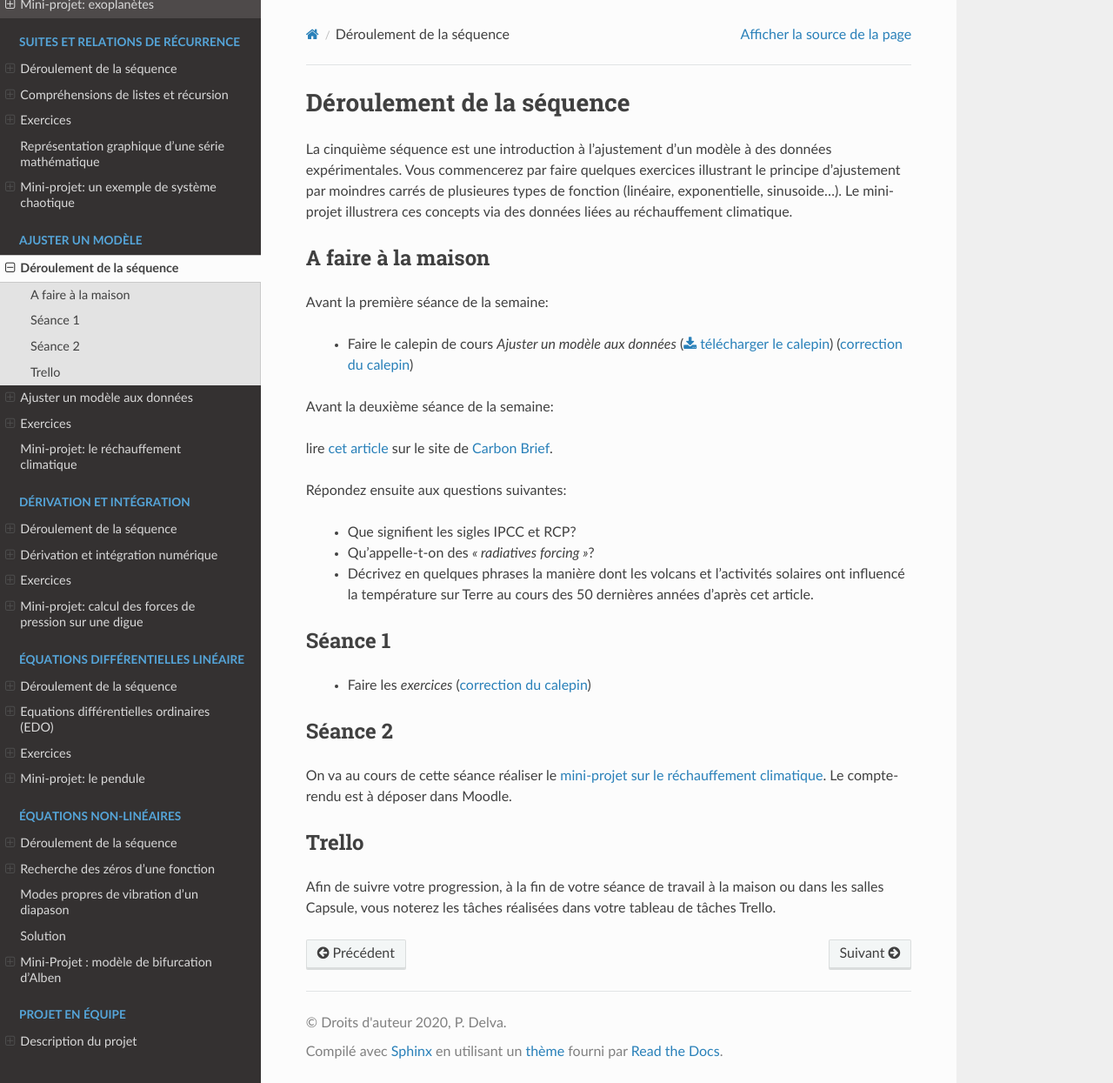
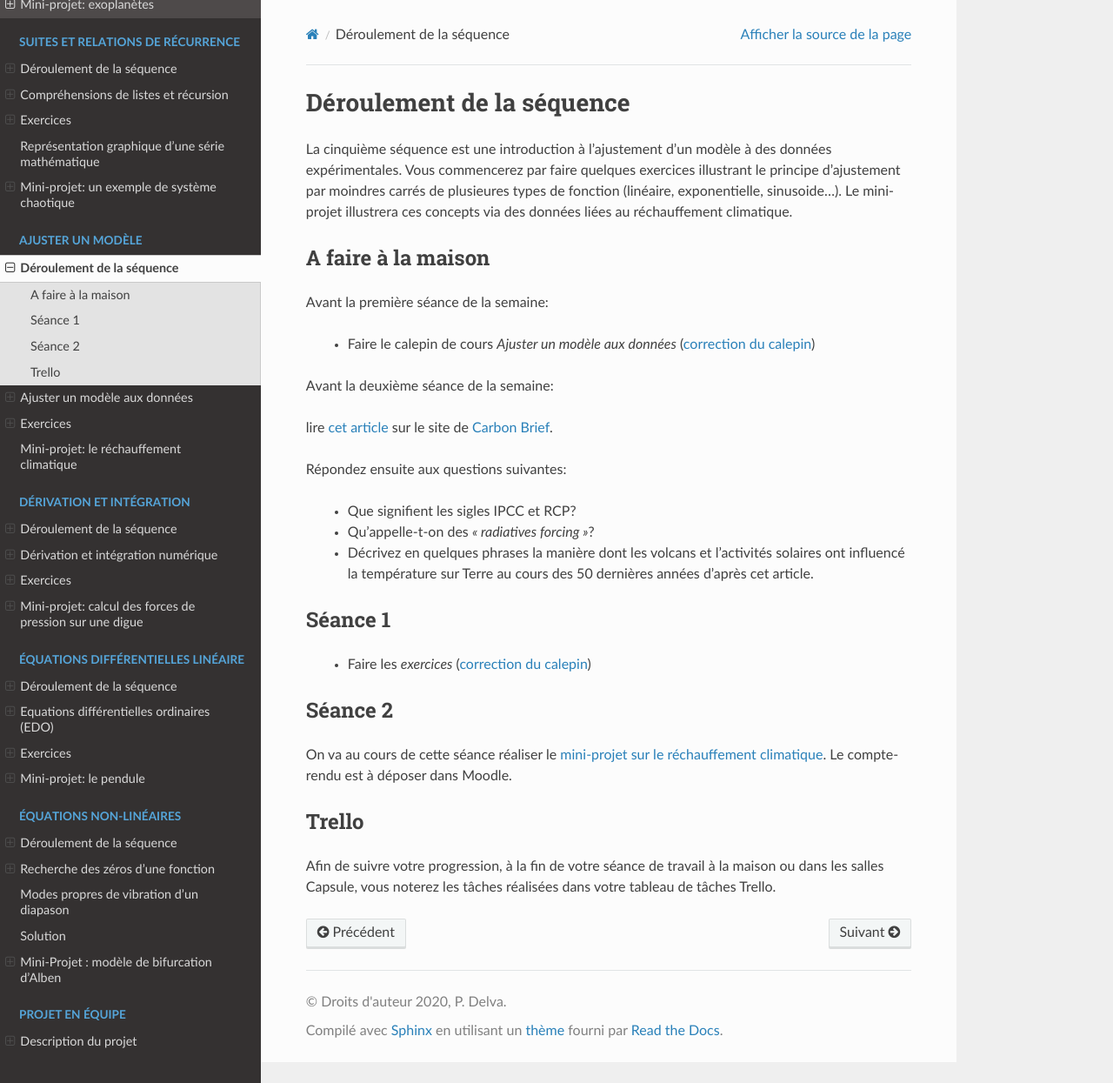
Before and after one commit to phys-mod/site, a Sphinx documentation site: the page built from source/sequences/05-ajustement-modele/contenu.rst, in a window 1280 px wide and 1245 px high. Shown: the whole window at 87% size. Built offline with Sphinx 7.4.7 and the Read the Docs theme 2.0.0, drawn with Linux system fonts in a browser that asks for light colours.

```diff
--- a/source/sequences/02-python-intermediaire/contenu.rst
+++ b/source/sequences/02-python-intermediaire/contenu.rst
@@ -17,7 +17,7 @@ A faire à la maison
   1. Faire le 1er calepin *Dictionnaires et Pandas* dans le bureau virtuel (`correction du calepin`__)
   2. Si j'ai un problème, demander de l'aide sur le `Forum Moodle`__
 
-__ ../../notebooks/02-python-intermediaire/01-dictionnaire-python.ipynb
+__ ../../notebooks/02-python-intermediaire/01-dictionnaire-pandas.ipynb
 __ https://moodle-sciences.upmc.fr/moodle-2020/course/view.php?id=2841
 
 A faire en séance
--- a/source/sequences/05-ajustement-modele/contenu.rst
+++ b/source/sequences/05-ajustement-modele/contenu.rst
@@ -10,7 +10,7 @@ A faire à la maison
 
 Avant la première séance de la semaine:
 
-  - Faire le calepin de cours *Ajuster un modèle aux données* (:download:`télécharger le calepin <../../_static/etu-ajustement-modele.ipynb>`) (`correction du calepin`__)
+  - Faire le calepin de cours *Ajuster un modèle aux données* (`correction du calepin`__)
 
 __ ../../notebooks/05-ajustement-modele/01-ajustement-modele.ipynb
 
```
